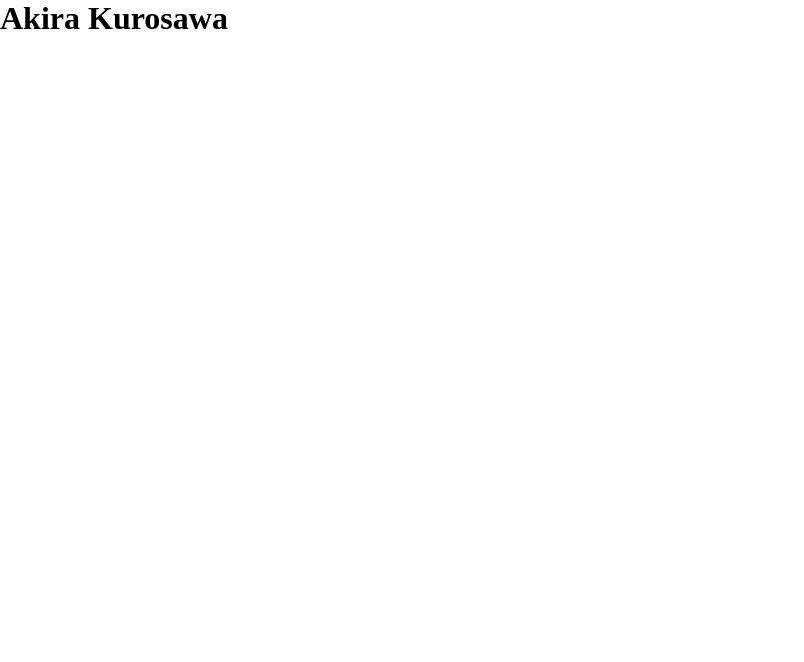
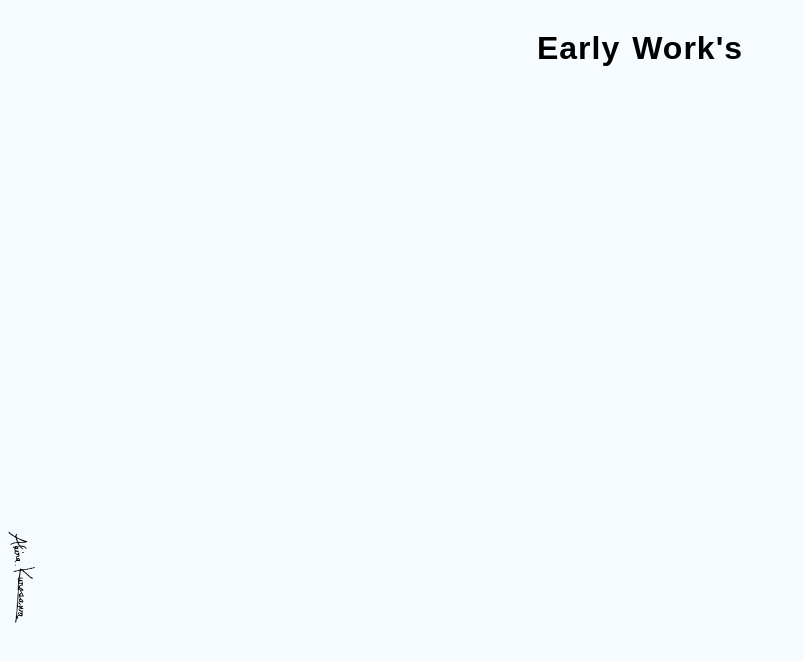
Before and after one commit to brian-david4/akira-kurosawa-portfolio, a React (Vite) app in the folder kurosawa/: page /early in a window 1280 px wide. Shown: the top 662 px of the page, without its empty margins (0-804 px from the left). Built offline with nearby package versions, Linux system fonts and the light colour scheme; a web font is replaced by a local one.

Commit message:
Early works page title and signature

```diff
--- a/kurosawa/src/index.css
+++ b/kurosawa/src/index.css
@@ -3,6 +3,7 @@
   --intl: #fff88d;
   --great: #d14041;
   --legacy: #bac1fa;
+  --page-bg: rgb(245, 251, 255);
   --menu-blue: rgb(204, 212, 218);
 }
 
@@ -16,3 +17,7 @@
   background: var(--legacy);
   color: rgb(25, 24, 24);
 }
+body {
+  background: var(--page-bg);
+  text-align: center;
+}
--- /dev/null
+++ b/kurosawa/src/pages/EarlyWorks/Early.module.css
@@ -0,0 +1,24 @@
+.nameTitle {
+  position: relative;
+  top: 6vh;
+  left: 50%;
+  transform: translate(-50%, -50%);
+  display: flex;
+  align-items: center;
+  justify-content: center;
+  /* background-color: blanchedalmond; */
+  font-family: "Supreme", sans-serif;
+  font-size: 1rem;
+  font-weight: 100;
+  gap: 1.5vmin;
+  letter-spacing: 1px;
+}
+
+.signature {
+  position: fixed;
+  height: 35px;
+  width: auto;
+  top: 70%;
+  left: -25px;
+  transform: rotate(95deg);
+}
--- a/kurosawa/src/pages/EarlyWorks/EarlyWorks.tsx
+++ b/kurosawa/src/pages/EarlyWorks/EarlyWorks.tsx
@@ -1,7 +1,20 @@
+import signature from "../../images/signature.webp";
+import styles from "./Early.module.css";
+
 const EarlyWorks = () => {
   return (
     <>
-      <h1>Akira Kurosawa</h1>
+      <div className={styles.nameTitle}>
+        <h1>Early</h1>
+        <h1>Work's</h1>
+      </div>
+
+      <img
+        className={styles.signature}
+        src={signature}
+        alt="Akira Kurosawa's signature"
+        draggable="false"
+      />
     </>
   );
 };
```
